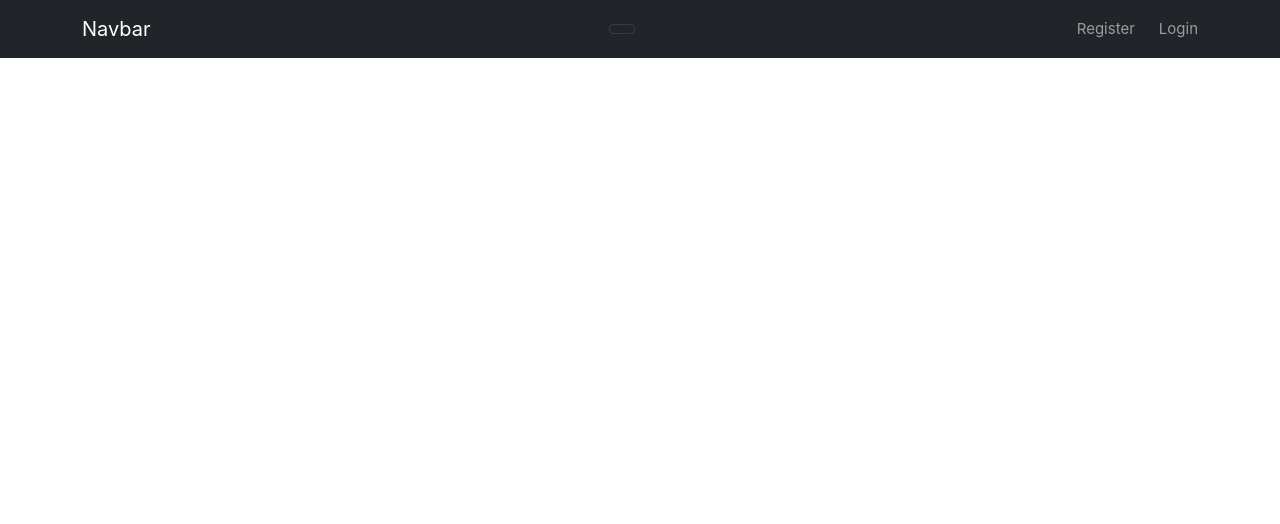
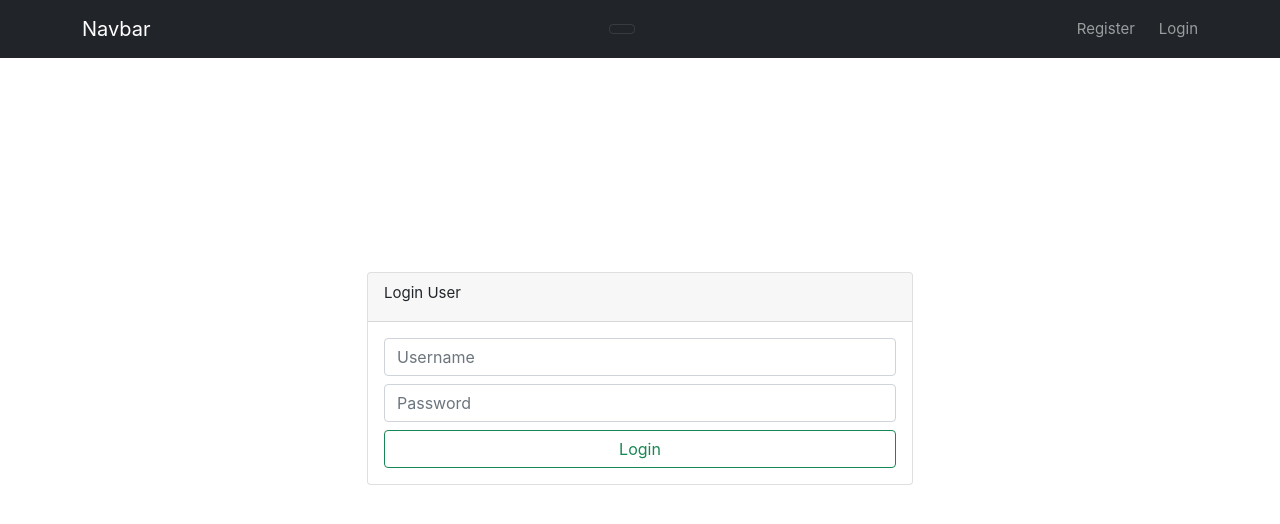
Before and after one commit to alikhan40310/private-routing-authentication-in-vue-js, a Vue app: page /login in a window 1280 px wide. Shown: the top 524 px of the page. Built offline with nearby package versions, Linux system fonts and the light colour scheme.

Commit message:
validate register form

```diff
--- a/src/components/Login.vue
+++ b/src/components/Login.vue
@@ -1,6 +1,37 @@
 <template>
-  <div class="container">
-    <h2>hello logifsddfsn</h2>
+  <div class="cusStyle">
+    <div class="container">
+      <div class="row justify-content-center">
+        <div class="col-sm-12 col-md-8 col-lg-6">
+          <div class="card">
+            <div class="card-header">
+              <div class="card-title">Login User</div>
+            </div>
+            <div class="card-body">
+              <form class="gap-2 d-flex flex-column">
+                <div class="form-group">
+                  <input
+                    type="text"
+                    class="form-control"
+                    placeholder="Username"
+                  />
+                </div>
+                <div class="form-group">
+                  <input
+                    type="password"
+                    class="form-control"
+                    placeholder="Password"
+                  />
+                </div>
+                <button class="btn btn-outline-success form-control">
+                  Login
+                </button>
+              </form>
+            </div>
+          </div>
+        </div>
+      </div>
+    </div>
   </div>
 </template>
 
@@ -9,8 +40,10 @@ export default {};
 </script>
 
 <style>
-h2 {
-  font-size: 50px;
-  /* color: white; */
-}
+    .cusStyle{
+        display: flex;
+        justify-content: center;
+        align-items: center;
+        height: 80vh;
+    }
 </style>
--- a/src/components/Register.vue
+++ b/src/components/Register.vue
@@ -1,5 +1,5 @@
 <template>
-  <div class="register">
+  <div class="cusStyle">
     <div class="container">
       <div class="newstyle">
         <div class="row justify-content-center">
@@ -9,34 +9,57 @@
                 <div class="card-title">Register User</div>
               </div>
               <div class="card-body">
-                <form class="gap-2 d-flex flex-column">
+                <form
+                  class="gap-2 d-flex flex-column"
+                  @submit.prevent="registerUser"
+                >
                   <div class="form-group">
                     <input
+                      v-model="username"
                       type="text"
                       class="form-control"
                       placeholder="Username"
+                      required
                     />
+                    <div class="error" v-if="userValidate">
+                      {{ userValidate }}
+                    </div>
                   </div>
                   <div class="form-group">
                     <input
+                      v-model="email"
                       type="email"
                       class="form-control"
                       placeholder="Email"
+                      required
                     />
+                    <div class="error" v-if="emailValidate">
+                      {{ emailValidate }}
+                    </div>
                   </div>
                   <div class="form-group">
                     <input
+                      v-model="password"
                       type="password"
                       class="form-control"
                       placeholder="Password"
+                      required
                     />
+                    <div class="error" v-if="passwordValidate">
+                      {{ passwordValidate }}
+                    </div>
                   </div>
                   <div class="form-group">
                     <input
+                      v-model="confirmPassword"
                       type="password"
                       class="form-control"
                       placeholder="Confirm Password"
+                      required
                     />
+                    <div class="error" v-if="confirmPasswordValidate">
+                      {{ confirmPasswordValidate }}
+                    </div>
                   </div>
                   <button class="btn btn-outline-success form-control">
                     Register
@@ -52,13 +75,63 @@
 </template>
 
 <script>
-export default {};
+export default {
+  name: "Register",
+  data() {
+    return {
+      username: "",
+      email: "",
+      password: "",
+      confirmPassword: "",
+      userValidate: "",
+      emailValidate: "",
+      passwordValidate: "",
+      confirmPasswordValidate: "",
+    };
+  },
+  methods: {
+    // validate form
+    registerUser() {
+      // username validation
+      if (this.username.length < 3) {
+        this.userValidate = "Username must be at least 3 characters";
+        return;
+      } else {
+        this.userValidate = "";
+      }
+      // email validation regex
+      if (
+        !/^(([^<>()\[\]\\.,;:\s@"]+(\.[^<>()\[\]\\.,;:\s@"]+)*)|(".+"))@((\[[0-9]{1,3}\.[0-9]{1,3}\.[0-9]{1,3}\.[0-9]{1,3}])|(([a-zA-Z\-0-9]+\.)+[a-zA-Z]{2,}))$/.test(
+          this.email
+        )
+      ) {
+        this.emailValidate = "Email is not valid";
+        return;
+      } else {
+        this.emailValidate = "";
+      }
+      // password validation
+      if (this.password.length < 6) {
+        this.passwordValidate = "Password must be at least 6 characters";
+        return;
+      } else {
+        this.passwordValidate = "";
+      }
+      // confirm password validation
+      if (this.password !== this.confirmPassword) {
+        this.confirmPasswordValidate = "Password does not match";
+        return;
+      } else {
+        this.confirmPasswordValidate = "";
+      }
+    },
+  },
+};
 </script>
 
 <style>
-.newstyle {
-  /* height: 100vh; */
-  /* display: flex; */
-  /* width: 100%; */
+.error {
+  color: red;
+  font-size: 12px;
 }
 </style>
```
